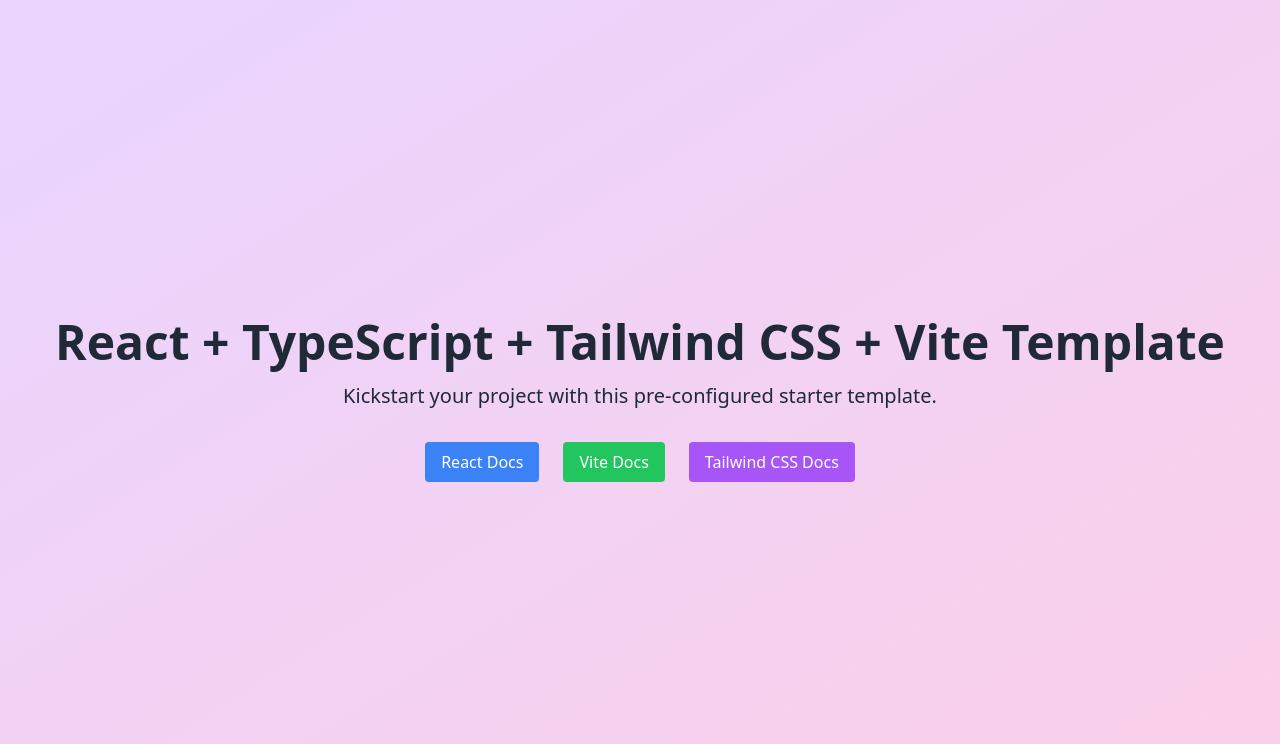
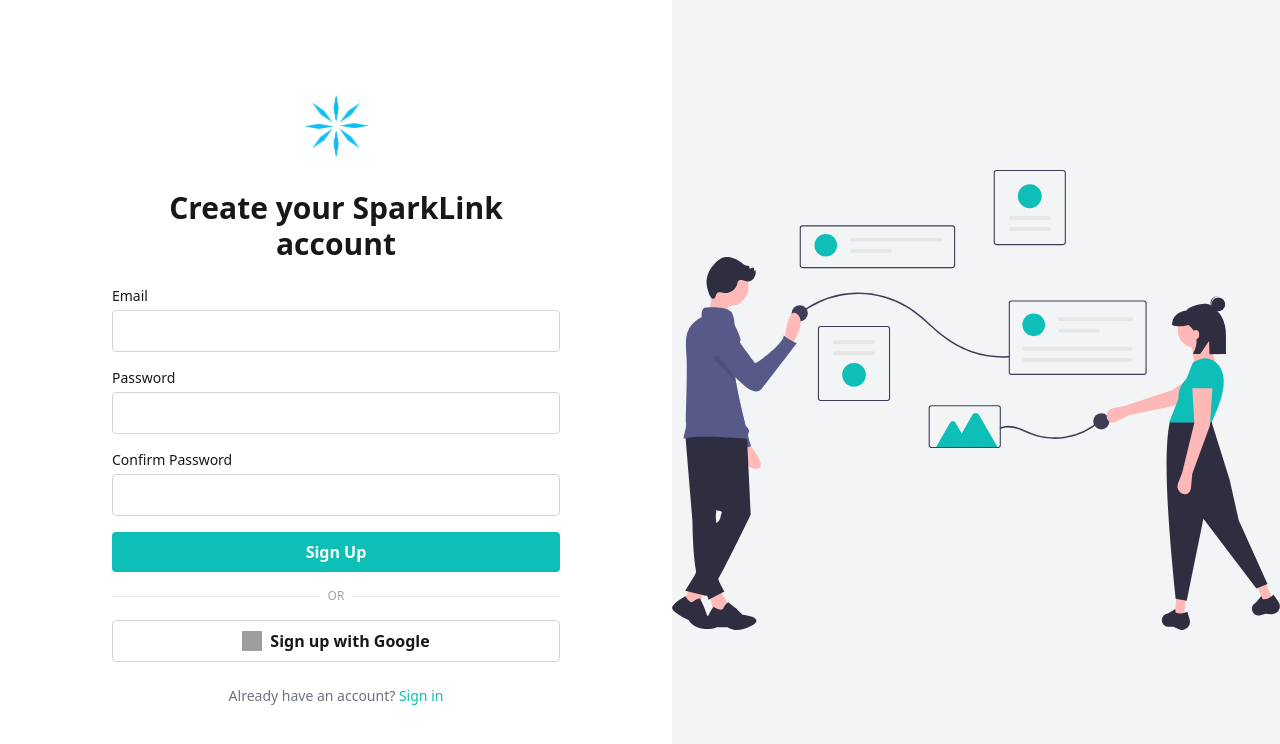
Before and after one commit to evansachie/SparkLink, a React (Vite) app in the folder client/: page /register in a window 1280 px wide. Shown: the top 744 px of the page. Built offline with nearby package versions, Linux system fonts and the light colour scheme; no server answers; grey boxes are pictures that could not be loaded.

Commit message:
feat: add corresponding utils & routing

```diff
--- a/client/src/App.tsx
+++ b/client/src/App.tsx
@@ -1,39 +1,16 @@
+import { BrowserRouter as Router, Routes, Route, Navigate } from "react-router-dom";
+import LoginPage from "./pages/auth/LoginPage";
+import RegisterPage from "./pages/auth/RegisterPage";
+
 function App() {
   return (
-    <div className="min-h-screen bg-gradient-to-br from-purple-200 to-pink-200 flex flex-col items-center justify-center p-6">
-      <h1 className="text-5xl font-bold text-gray-800 mb-4">
-        React + TypeScript + Tailwind CSS + Vite Template
-      </h1>
-      <p className="text-xl text-gray-800 mb-8 mx-auto max-w-3xl text-center">
-        Kickstart your project with this pre-configured starter template.
-      </p>
-      <div className="flex space-x-6">
-        <a
-          href="https://react.dev"
-          className="px-4 py-2 bg-blue-500 text-white rounded hover:bg-blue-600 transition"
-          target="_blank"
-          rel="noreferrer"
-        >
-          React Docs
-        </a>
-        <a
-          href="https://vitejs.dev"
-          className="px-4 py-2 bg-green-500 text-white rounded hover:bg-green-600 transition"
-          target="_blank"
-          rel="noreferrer"
-        >
-          Vite Docs
-        </a>
-        <a
-          href="https://tailwindcss.com"
-          className="px-4 py-2 bg-purple-500 text-white rounded hover:bg-purple-600 transition"
-          target="_blank"
-          rel="noreferrer"
-        >
-          Tailwind CSS Docs
-        </a>
-      </div>
-    </div>
+    <Router>
+      <Routes>
+        <Route path="/login" element={<LoginPage />} />
+        <Route path="*" element={<Navigate to="/login" replace />} />
+        <Route path="/register" element={<RegisterPage />} />
+      </Routes>
+    </Router>
   );
 }
 
--- /dev/null
+++ b/client/src/services/api/auth.ts
@@ -0,0 +1,34 @@
+import axios from "axios";
+
+const API_URL = import.meta.env.VITE_API_URL || "http://localhost:3001/api";
+
+export interface LoginPayload {
+  email: string;
+  password: string;
+}
+
+export interface LoginResponse {
+  token: string;
+  user: unknown;
+}
+
+export const login = async (data: LoginPayload): Promise<LoginResponse> => {
+  const res = await axios.post(`${API_URL}/auth/login`, data, {
+    withCredentials: true,
+  });
+  return res.data.data;
+};
+
+export interface RegisterPayload {
+  email: string;
+  password: string;
+}
+
+export const registerUser = async (data: RegisterPayload) => {
+  const res = await axios.post(`${API_URL}/auth/register`, data, {
+    withCredentials: true,
+  });
+  return res.data.data;
+};
+
+// ...add other auth-related API functions as needed...
--- /dev/null
+++ b/client/src/utils/getErrorMessage.ts
@@ -0,0 +1,19 @@
+export function getErrorMessage(err: unknown, fallback = "An error occurred"): string {
+  if (
+    typeof err === "object" &&
+    err !== null &&
+    "response" in err &&
+    typeof (err as { response?: { data?: { message?: string } } }).response?.data?.message === "string"
+  ) {
+    return (err as { response: { data: { message: string } } }).response.data.message;
+  }
+  if (
+    typeof err === "object" &&
+    err !== null &&
+    "message" in err &&
+    typeof (err as { message?: string }).message === "string"
+  ) {
+    return (err as { message: string }).message;
+  }
+  return fallback;
+}
```
